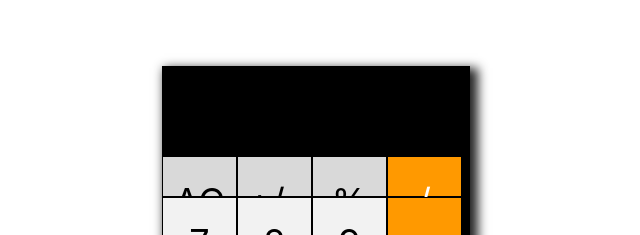
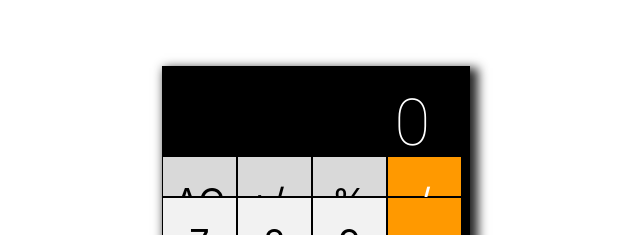
Before and after one commit to briandaub/jquery-calculator, a plain HTML site: page index.html in a window 1280 px wide. Shown: the part 116-351 px from the top of the page, 324-964 px from the left. Drawn offline with nearby package versions, Linux system fonts and the light colour scheme.

Commit message:
initial commit

```diff
--- a/index.html
+++ b/index.html
@@ -49,8 +49,9 @@
     </div><!-- /end #wrapper -->
 
     <!-- jQuery (necessary for Bootstrap's JavaScript plugins) -->
-    <script src="https://ajax.googleapis.com/ajax/libs/jquery/1.11.3/jquery.min.js"></script>
+    <script   src="https://code.jquery.com/jquery-2.2.3.min.js"   integrity="sha256-a23g1Nt4dtEYOj7bR+vTu7+T8VP13humZFBJNIYoEJo="   crossorigin="anonymous"></script>
     <!-- Include all compiled plugins (below), or include individual files as needed -->
     <script src="js/bootstrap.min.js"></script>
+    <script src="js/main.js"></script>
   </body>
 </html>
```
Lines whose indentation alone changed are shown as unchanged.
